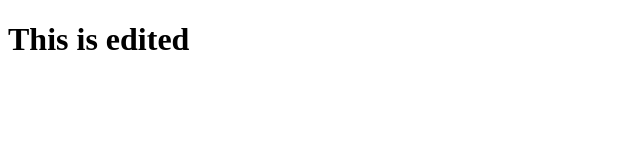
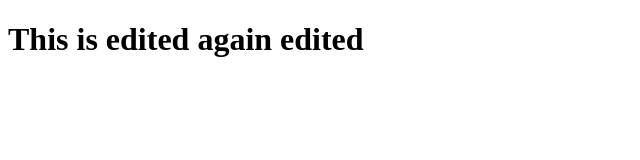
Before and after one commit to ameyem/gittut, a plain HTML site: page index.html in a window 1280 px wide. Shown: the whole page, without its empty margins (0-640 px from the left). Drawn offline with Linux system fonts and the light colour scheme.

Commit message:
third commit

```diff
--- a/index.html
+++ b/index.html
@@ -7,6 +7,6 @@
     <title>Document</title>
 </head>
 <body>
-    <h1>This is edited</h1>
+    <h1>This is edited again edited</h1>
 </body>
 </html>
```
